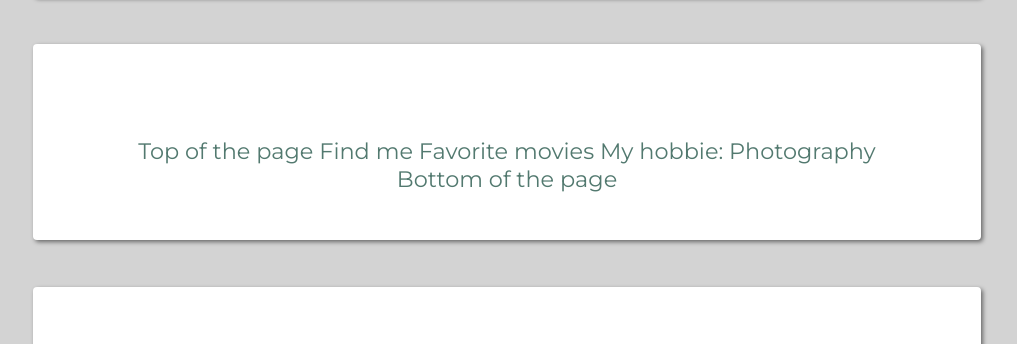
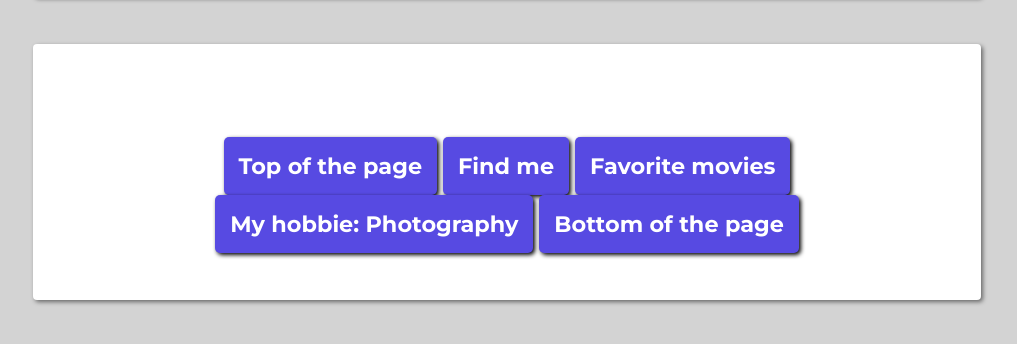
Before and after one commit to Bartducrot/profile, a plain HTML site: page index.html in a window 1280 px wide. Shown: the part 780-1124 px from the top of the page, without its empty margins (133-1150 px from the left). Drawn offline with Linux system fonts and the light colour scheme.

Commit message:
add some btn

```diff
--- a/index.html
+++ b/index.html
@@ -28,11 +28,11 @@
       </div>
       <div class="card" id="nav">
         <ul></ul>
-        <li><a href="#header">Top of the page</a></li>
-        <li><a href="#social">Find me</a></li>
-        <li><a href="#movies">Favorite movies</a></li>
-        <li><a href="photography">My hobbie: Photography</a></li>
-        <li><a href="footer">Bottom of the page</a></li>
+        <li><a href="#header" class="btn">Top of the page</a></li>
+        <li><a href="#social" class="btn">Find me</a></li>
+        <li><a href="#movies" class="btn">Favorite movies</a></li>
+        <li><a href="photography" class="btn">My hobbie: Photography</a></li>
+        <li><a href="footer" class="btn">Bottom of the page</a></li>
       </div>
       <div class="card" id="social">
         <h2>Find me on social media</h2>
```
